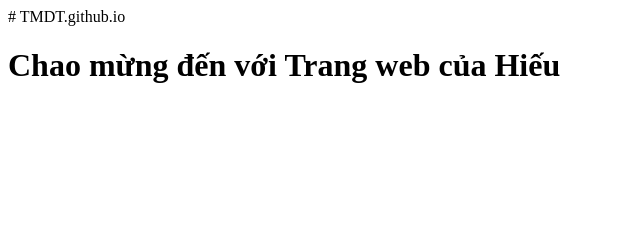
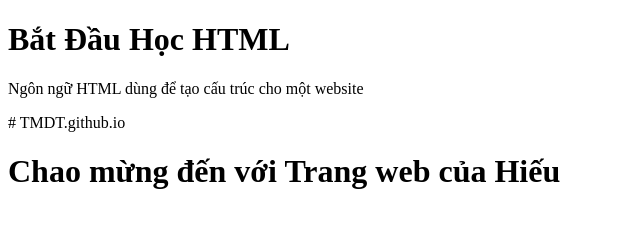
Before and after one commit to hieu1140/TMDT.github.io, a plain HTML site: page index.html in a window 1280 px wide. Shown: the whole page, without its empty margins (0-640 px from the left). Drawn offline with Linux system fonts and the light colour scheme.

Commit message:
Update index.html

```diff
--- a/index.html
+++ b/index.html
@@ -1,2 +1,12 @@
+<!DOCTYPE html>
+<html>
+<head>
+<meta charset="UTF-8">
+</head>
+<body>
+<h1>Bắt Đầu Học HTML</h1>
+<p>Ngôn ngữ HTML dùng để tạo cấu trúc cho một website</p>
+</body>
+</html>
 # TMDT.github.io
 <h1>Chao mừng đến với Trang web của Hiếu<h1>
```
